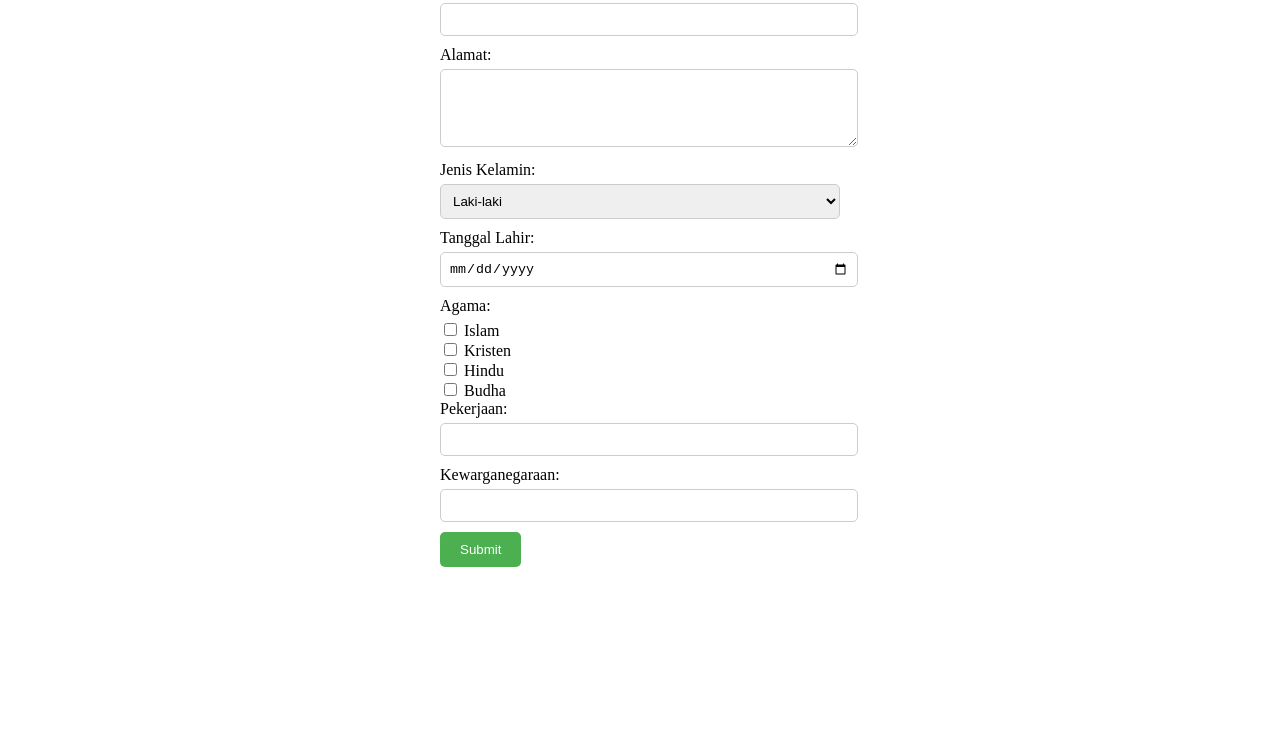
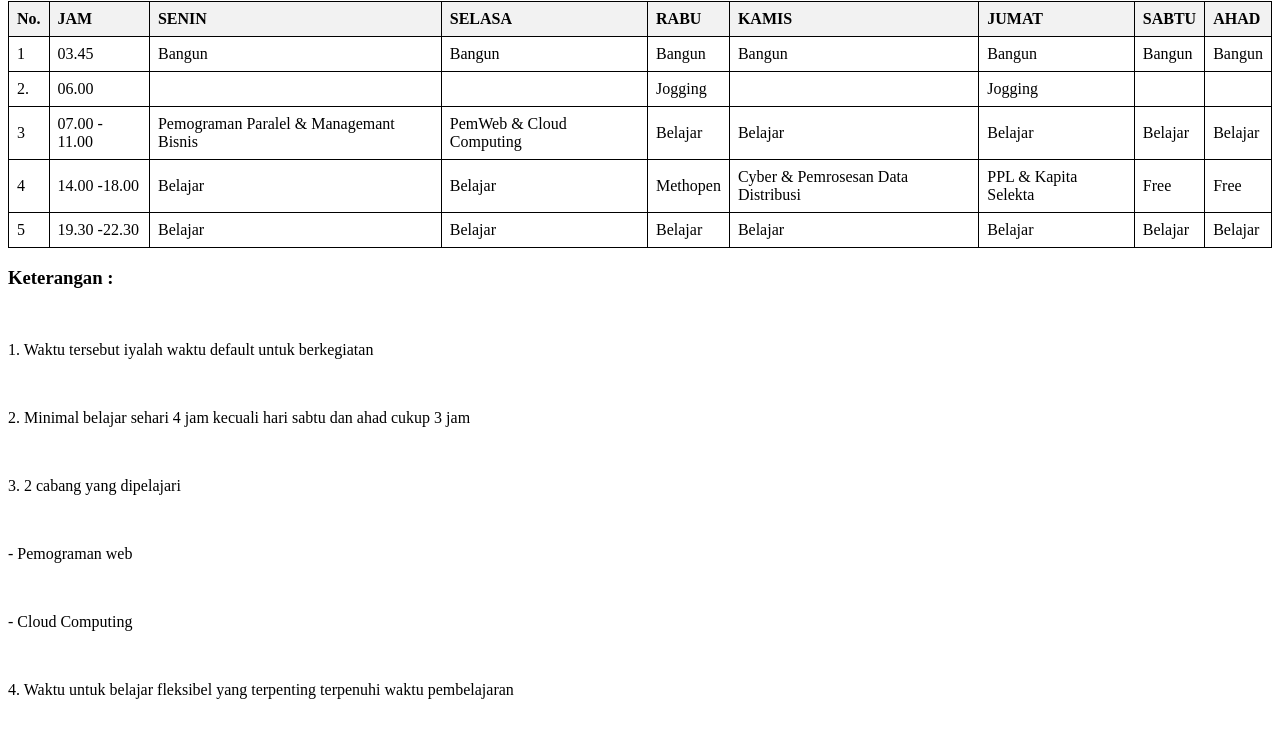
Before and after one commit to AfnanYusuf01/AfnanYusuf_255.github.io, a plain HTML site: page index.html in a window 1280 px wide. Shown: the part 87-828 px from the top of the page. Before the commit the page ends 800 px from the top, so only its background shows below. Drawn offline with Linux system fonts and the light colour scheme.

Commit message:
Update index.html

```diff
--- a/index.html
+++ b/index.html
@@ -1,48 +1,113 @@
 <!DOCTYPE html>
 <html>
 <head>
-        <style>
-        h2 {
+    <style>
+        .table-container {
+            overflow-x: auto;
+        }
+
+        table {
+            border-collapse: collapse;
+            width: 100%;
+        }
+
+        table, th, td {
+            border: 1px solid black;
+        }
+
+        th, td {
+            padding: 8px;
+            text-align: left;
+        }
+
+        th {
+            background-color: #f2f2f2;
+        }
+        H1{
             text-align: center;
         }
     </style>
-    <title>Formulir Pendaftaran KTP</title>
 </head>
 <body>
-    <h2>Formulir Pendaftaran KTP</h2>
-    <form style="max-width: 400px; margin: 0 auto;">
-        <label for="nama" style="display: block; margin-bottom: 5px;">Nama Lengkap:</label>
-        <input type="text" id="nama" name="nama" required style="width: 100%; padding: 8px; margin-bottom: 10px; border: 1px solid #ccc; border-radius: 5px;">
 
-        <label for="alamat" style="display: block; margin-bottom: 5px;">Alamat:</label>
-        <textarea id="alamat" name="alamat" rows="4" style="width: 100%; padding: 8px; margin-bottom: 10px; border: 1px solid #ccc; border-radius: 5px;"></textarea>
+<div class="table-container">
+    <h1>JADWAL KEGIATAN HARIAN</h1>
+    <table>
+        <tr>
+            <th>No.</th>
+            <th>JAM</th>
+            <th>SENIN</th>
+            <th>SELASA</th>
+            <th>RABU</th>
+            <th>KAMIS</th>
+            <th>JUMAT</th>
+            <th>SABTU</th>
+            <th>AHAD</th>
+        </tr>
+        <tr>
+            <td>1</td>
+            <td>03.45</td>
+            <td>Bangun</td>
+            <td>Bangun</td>
+            <td>Bangun</td>
+            <td>Bangun</td>
+            <td>Bangun</td>
+            <td>Bangun</td>
+            <td>Bangun</td>
+        </tr>
+        <tr>
+            <td>2.</td>
+            <td>06.00</td>
+            <td>        </td>
+            <td>        </td>
+            <td>Jogging</td>
+            <td>        </td>
+            <td>Jogging</td>
+            <td>        </td>
+            <td>        </td>
+        </tr>
+        <tr>
+            <td>3</td>
+            <td>07.00 - 11.00</td>
+            <td>Pemograman Paralel & Managemant Bisnis</td>
+            <td>PemWeb & Cloud Computing</td>
+            <td>Belajar</td>
+            <td>Belajar</td>
+            <td>Belajar</td>
+            <td>Belajar</td>
+            <td>Belajar</td>
+        </tr>
+        <tr>
+            <td>4</td>
+            <td>14.00 -18.00</td>
+            <td>Belajar</td>
+            <td>Belajar</td>
+            <td>Methopen</td>
+            <td>Cyber & Pemrosesan Data Distribusi</td>
+            <td>PPL & Kapita Selekta</td>
+            <td>Free</td>
+            <td>Free</td>
+        </tr>
+        <tr>
+            <td>5</td>
+            <td>19.30 -22.30</td>
+            <td>Belajar</td>
+            <td>Belajar</td>
+            <td>Belajar</td>
+            <td>Belajar</td>
+            <td>Belajar</td>
+            <td>Belajar</td>
+            <td>Belajar</td>
+        </tr>
+    </table>
+    <h3>Keterangan :</h3><br>
+    <p>1.	Waktu tersebut iyalah waktu default untuk berkegiatan</p><br>
+    <p>2.	Minimal belajar sehari 4 jam kecuali hari sabtu dan ahad cukup 3 jam</p><br>
+    <p>3.	2 cabang yang dipelajari</p><br>
+    <p>- Pemograman web</p><br>
+    <p>- Cloud Computing</p><br>
+    <p>4.	Waktu untuk belajar fleksibel yang terpenting terpenuhi waktu pembelajaran</p><br>
+</div>
 
-        <label for="jenis-kelamin" style="display: block; margin-bottom: 5px;">Jenis Kelamin:</label>
-        <select id="jenis-kelamin" name="jenis-kelamin" style="width: 100%; padding: 8px; margin-bottom: 10px; border: 1px solid #ccc; border-radius: 5px;">
-            <option value="laki-laki">Laki-laki</option>
-            <option value="perempuan">Perempuan</option>
-        </select>
-
-        <label for="tanggal-lahir" style="display: block; margin-bottom: 5px;">Tanggal Lahir:</label>
-        <input type="date" id="tanggal-lahir" name="tanggal-lahir" style="width: 100%; padding: 8px; margin-bottom: 10px; border: 1px solid #ccc; border-radius: 5px;">
-
-        <label style="display: block; margin-bottom: 5px;">Agama:</label>
-        <input type="checkbox" id="islam" name="agama" value="Islam">
-        <label for="islam">Islam</label><br>
-        <input type="checkbox" id="kristen" name="agama" value="Kristen">
-        <label for="kristen">Kristen</label><br>
-        <input type="checkbox" id="hindu" name="agama" value="Hindu">
-        <label for="hindu">Hindu</label><br>
-        <input type="checkbox" id="budha" name="agama" value="Budha">
-        <label for="budha">Budha</label><br>
-
-        <label for="pekerjaan" style="display: block; margin-bottom: 5px;">Pekerjaan:</label>
-        <input type="text" id="pekerjaan" name="pekerjaan" style="width: 100%; padding: 8px; margin-bottom: 10px; border: 1px solid #ccc; border-radius: 5px;">
-
-        <label for="kewarganegaraan" style="display: block; margin-bottom: 5px;">Kewarganegaraan:</label>
-        <input type="text" id="kewarganegaraan" name="kewarganegaraan" style="width: 100%; padding: 8px; margin-bottom: 10px; border: 1px solid #ccc; border-radius: 5px;">
-
-        <button type="submit" style="background-color: #4CAF50; color: white; padding: 10px 20px; border: none; border-radius: 5px; cursor: pointer;">Submit</button>
-    </form>
 </body>
 </html>
```
